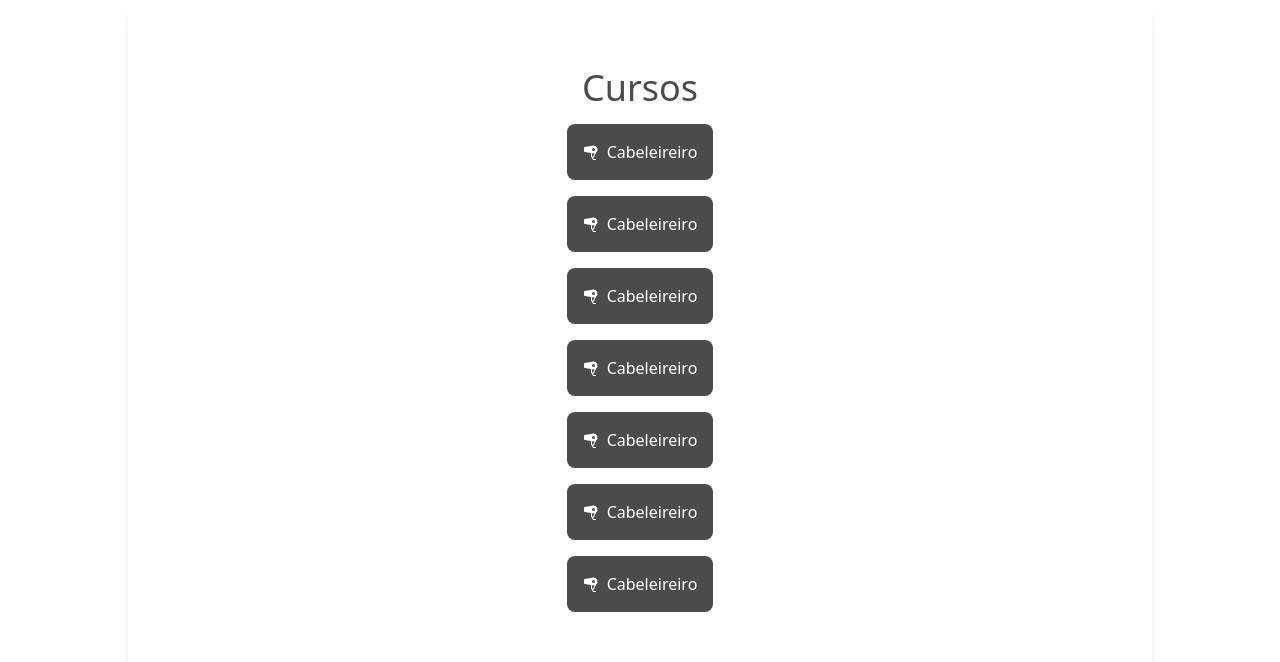
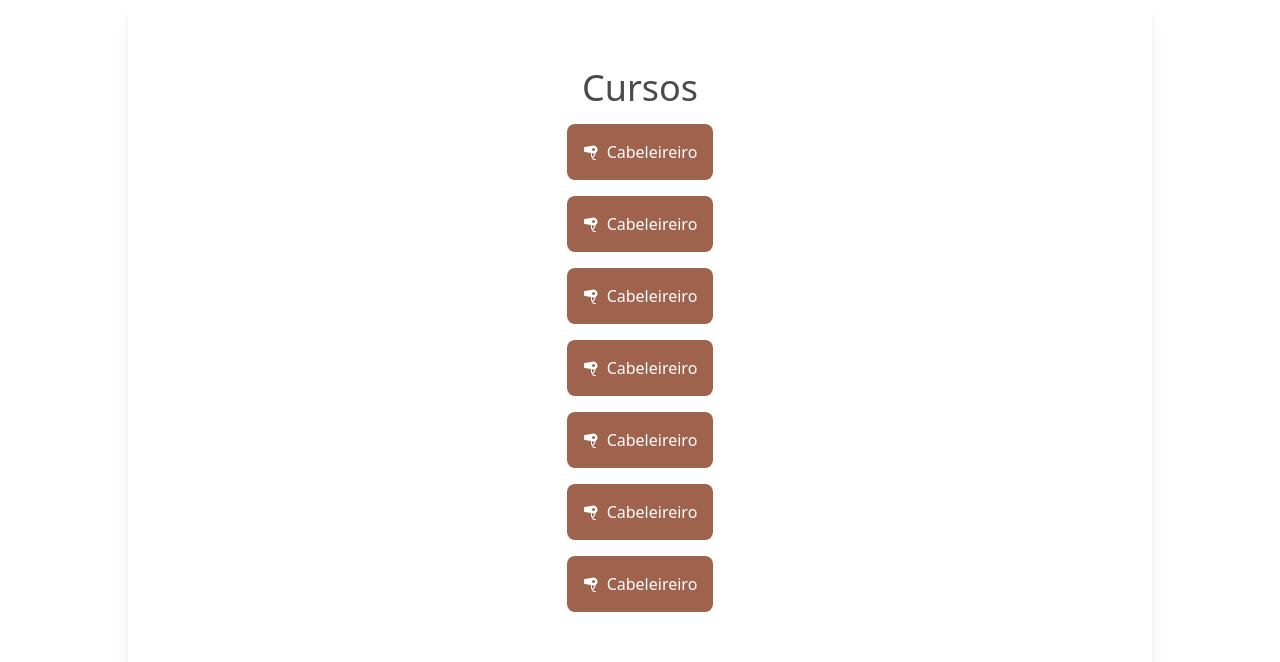
Before and after one commit to RiqueBruno/acad-w-z, a Next.js app: page /cursos in a window 1280 px wide. Shown: the part 860-1522 px from the top of the page. Built offline with nearby package versions, Linux system fonts and the light colour scheme.

Commit message:
feat: cursos - adiciona estado para cursos e atualiza estilo dos botões de navegação

```diff
--- a/src/app/cursos/page.tsx
+++ b/src/app/cursos/page.tsx
@@ -1,37 +1,46 @@
+'use client';
+import { useState } from 'react';
 import { PiHairDryerFill } from 'react-icons/pi';
 
 const dataButtons = [
   {
+    id: 1,
     title: 'Cabeleireiro',
     icon: <PiHairDryerFill />,
     link: '/cursos/cadastro',
   },
   {
+    id: 2,
     title: 'Cabeleireiro',
     icon: <PiHairDryerFill />,
     link: '/cursos/cadastro',
   },
   {
+    id: 3,
     title: 'Cabeleireiro',
     icon: <PiHairDryerFill />,
     link: '/cursos/cadastro',
   },
   {
+    id: 4,
     title: 'Cabeleireiro',
     icon: <PiHairDryerFill />,
     link: '/cursos/cadastro',
   },
   {
+    id: 5,
     title: 'Cabeleireiro',
     icon: <PiHairDryerFill />,
     link: '/cursos/cadastro',
   },
   {
+    id: 6,
     title: 'Cabeleireiro',
     icon: <PiHairDryerFill />,
     link: '/cursos/cadastro',
   },
   {
+    id: 7,
     title: 'Cabeleireiro',
     icon: <PiHairDryerFill />,
     link: '/cursos/cadastro',
@@ -39,6 +48,7 @@ const dataButtons = [
 ];
 
 export default function Cursos() {
+  const [cursos, setCursos] = useState<string>('');
   return (
     <main className="px-8 md:px-16 lg:px-32 py-8">
       <div className="w-full h-96 bg-lime-700">a</div>
@@ -62,10 +72,10 @@ export default function Cursos() {
             <a
               key={index}
               href={item.link}
-              className="flex items-center justify-center bg-colors-brand-secondary text-colors-brand-primary p-4 rounded-lg mt-4"
+              className="flex items-center justify-center bg-colors-brand-tertiary text-colors-brand-primary p-4 rounded-lg mt-4"
             >
               {item.icon}
-              <p className="ml-2">{item.title}</p>
+              <h3 className="ml-2">{item.title}</h3>
             </a>
           ))}
         </div>
```
